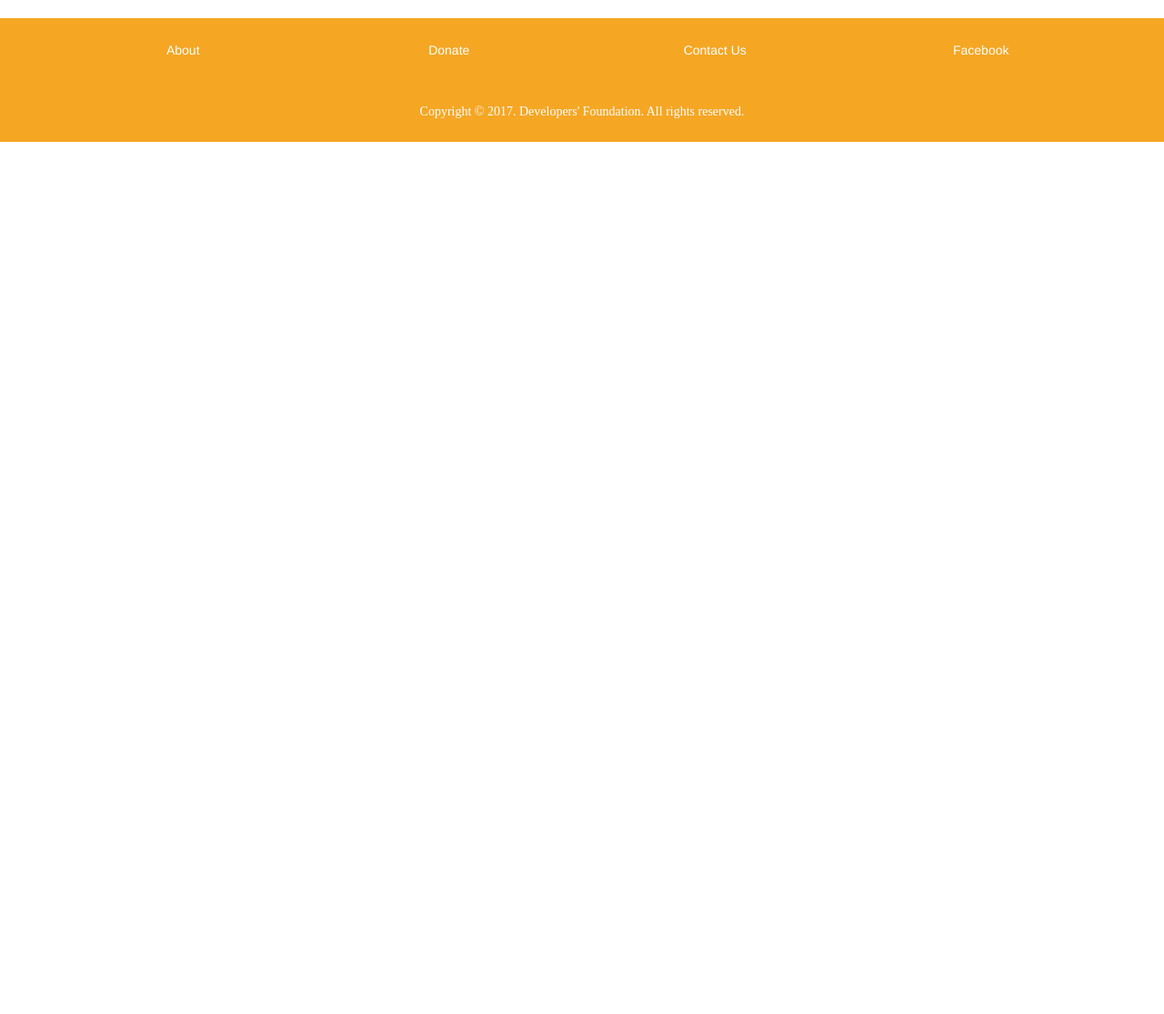
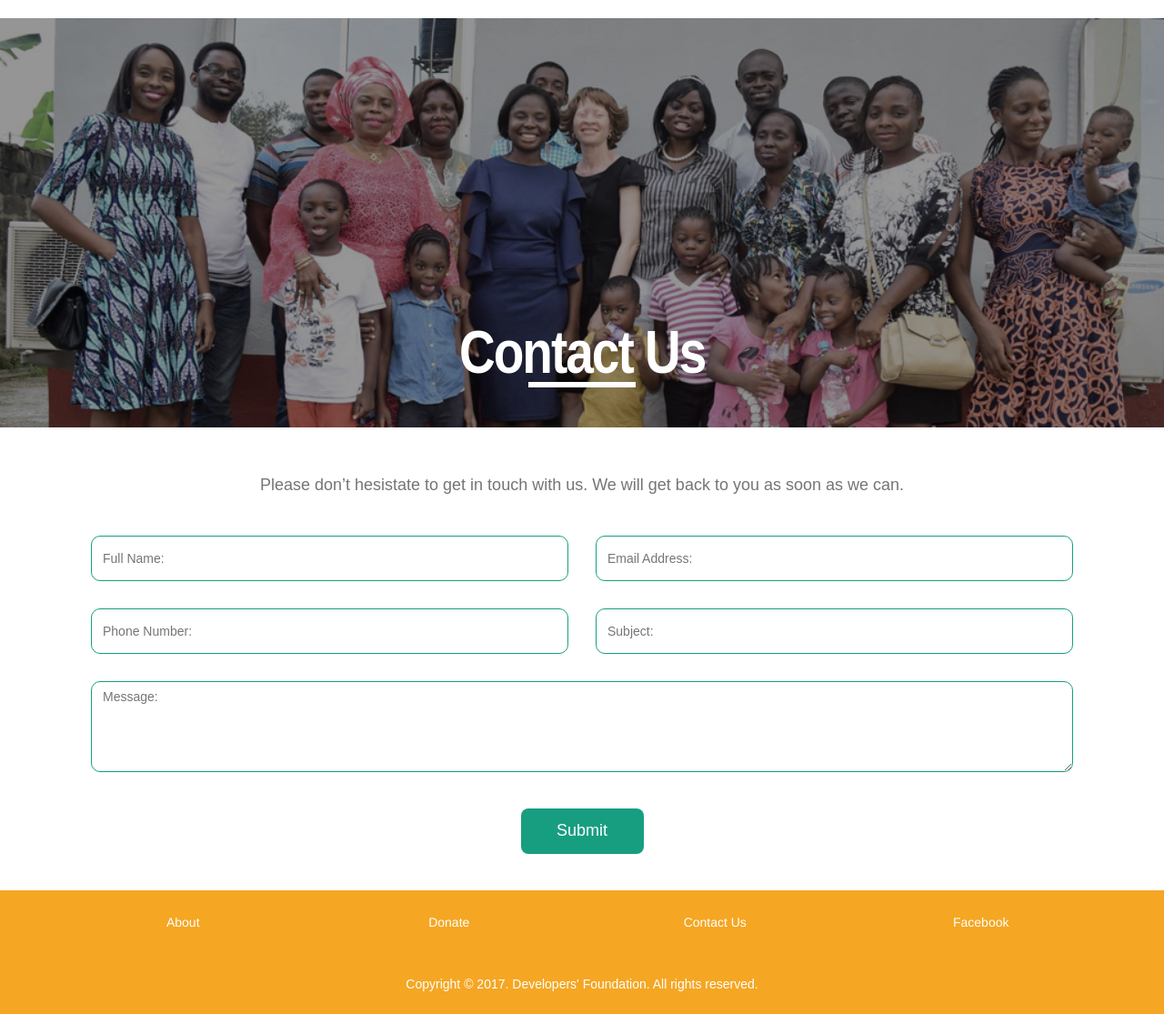
Before and after one commit to Developers-Foundation/dolly, a PHP site: page /contact.php in a window 1280 px wide. Shown: the part 105-1220 px from the top of the page at 91% size. Before the commit the page ends 261 px from the top, so only its background shows below. Run offline with PHP 8.4, Linux system fonts and the light colour scheme; some libraries are stand-ins or nearby versions.

Commit message:
Contact Page Completed

```diff
--- a/public_html/assets/css/style.css
+++ b/public_html/assets/css/style.css
@@ -1,5 +1,5 @@
 h1, h2, h3, h4, h5, h6, p{
-    font-family: Futura;
+    font-family: Futura, sans-serif;
     font-style: normal;
     font-stretch: normal;
     line-height: normal;
@@ -15,7 +15,7 @@ h1, h2, h3, h4, h5, h6, p{
     height: 40px;
     border-radius: 15px;
     background-color: #f5a623;
-    font-family: Calibri;
+    font-family: Calibri, sans-serif;
     font-size: 20px;
     font-weight: normal;
     color: #ffffff;
@@ -54,8 +54,8 @@ footer{
      text-shadow: 1px 1px #aaa;
  }
  #journey hr{
-     margin-top: 0px;
-     margin-bottom: 0px;
+     margin-top: 0;
+     margin-bottom: 0;
      width: 190px;
      border: solid 1px #ffffff;
      text-shadow: 1px 1px #aaa;
@@ -112,7 +112,7 @@ footer{
      margin-top: 50px;
  }
 .learnMore a{
-    font-family: Calibri;
+    font-family: Calibri, sans-serif;
     font-size: 24px;
     font-weight: bold;
     color: #f5a623;
@@ -147,5 +147,122 @@ footer{
     border-radius: 8px;
     background-color: #179e80;
     border: solid 3px #179e80;
-    margin: 0px 0px 20px 0px;
+    margin: 0 0 20px 0;
 }
+
+/* ============================================== CONTACT US ================================================= */
+
+/* IMAGE */
+.contactBG {
+    position: relative;
+    background-position: 50% 0;
+    background-repeat: no-repeat;
+    background-size: cover;
+
+    /* Image Settings */
+    background-image: url("../img/main/contact-us.jpg");
+    min-height: 450px;
+}
+
+/* TEXT OVER IMAGE */
+.contactBG .caption {
+    position: absolute;
+    left: 0;
+    top: 70%;
+    width: 100%;
+    color: #fff;
+    text-align: center;
+}
+
+.contactBG h1 {
+    font-family: Futura, sans-serif;
+    font-size: 55px;
+    font-weight: 900;
+    font-style: normal;
+    line-height: normal;
+    color: #ffffff;
+    letter-spacing: -2px;
+
+    /* Stretch Text Vertically */
+    display:inline-block;
+    -webkit-transform:scale(1,1.2); /* Safari and Chrome */
+    -moz-transform:scale(1,1.2);    /* Firefox */
+    -ms-transform:scale(1,1.2);     /* IE 9 */
+    -o-transform:scale(1,1.2);      /* Opera */
+    transform:scale(1,1.2);         /* W3C */
+}
+
+.contactBG .captionRectangle {
+    width: 118px;
+    height: 6px;
+    background-color: #ffffff;
+    margin: -9px auto 0 auto;
+}
+
+/* CONTACT FORM SECTION */
+
+.contactForm .form-group {
+    margin: 0 15px 0 15px;
+}
+
+.contactForm p {
+    text-align: center;
+    font-size: 18px;
+    color: #757573;
+    padding: 53px 0 20px 0;
+}
+
+.contactForm input, .contactForm textarea {
+    color: #757573;
+    width: 100%;
+    height: 50px;
+    margin: 15px auto 15px auto;
+    float: none;
+    font-family: Futura, sans-serif;
+    border-radius: 10px;
+    border: solid 1px #179e80;
+
+    box-shadow: none;
+    -webkit-box-shadow: none;
+
+}
+
+.contactForm textarea {
+    height: 100px;
+    resize: vertical;
+}
+
+.contactForm button {
+    margin: 25px 0 40px 0;
+    width: 135px;
+    height: 50px;
+    border-radius: 8px;
+    background-color: #179e80;
+    border: none;
+    font-family: Futura, sans-serif;
+    font-size: 18px;
+    color: white;
+    font-weight: 100!important;
+}
+
+/* DISABLE BLUE INPUT FOCUS COLOR */
+.form-control:focus {
+    border-color: #179e80;
+    outline: 0;
+    -webkit-box-shadow: none;
+    box-shadow: none;
+}
+
+/* PLACEHOLDER TEXT COLOR */
+.contactForm ::-webkit-input-placeholder { /* WebKit, Blink, Edge */
+    color:    #757573;
+}
+.contactForm ::-moz-placeholder { /* Mozilla Firefox 4 to 18 */
+    color:    #757573;
+}
+.contactForm ::-moz-placeholder { /* Mozilla Firefox 19+ */
+    color:    #757573;
+}
+.contactForm :-ms-input-placeholder { /* Internet Explorer 10-11 */
+    color:    #757573;
+}
--- a/public_html/contactHTML.php
+++ b/public_html/contactHTML.php
@@ -1,7 +1,49 @@
-<?php
-/**
- * Created by PhpStorm.
- * User: Michael
- * Date: 2017-01-18
- * Time: 오후 12:40
- */
+
+
+<div class="contactBG">
+    <div class="caption">
+        <h1>Contact Us</h1>
+        <div class="captionRectangle"></div>
+    </div>
+</div>
+
+<div class="container contactForm">
+    <div class="row">
+        <p>Please don’t hesistate to get in touch with us. We will get back to you as soon as we can.</p>
+    </div>
+    <div class="row form-group">
+        <!-- name -->
+        <div class="col-md-6">
+            <input type="text" class="form-control" placeholder="Full Name:" id="formName"
+                   required="" data-validation-required-message="Please enter your name." aria-invalid="false">
+        </div>
+
+        <!-- email -->
+        <div class="col-md-6">
+            <input type="text" class="form-control" placeholder="Email Address:" id="formEmail"
+                   required="" data-validation-required-message="Please enter your email address." aria-invalid="false">
+        </div>
+
+        <!-- phone -->
+        <div class="col-md-6">
+            <input type="text" class="form-control" placeholder="Phone Number:" id="formPhone"
+                   required="" data-validation-required-message="Please enter your phone number." aria-invalid="false">
+        </div>
+
+        <!-- subject -->
+        <div class="col-md-6">
+            <input type="text" class="form-control" placeholder="Subject:" id="formSubject"
+                   required="" data-validation-required-message="Please enter the subject." aria-invalid="false">
+        </div>
+
+        <!-- message -->
+        <div class="col-md-12">
+            <textarea class="form-control" placeholder="Message:"></textarea>
+        </div>
+
+        <!-- submit -->
+        <div class="col-md-12" style="text-align: center">
+            <button type="button">Submit</button>
+        </div>
+    </div>
+</div>
```
Also changed, not shown: public_html/assets/img/main/contact-us.jpg (added).
